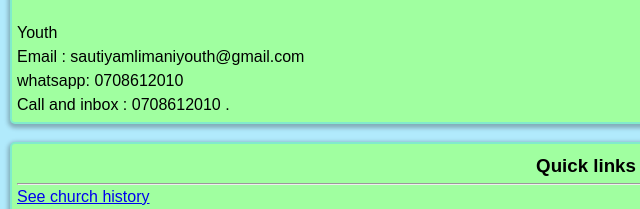
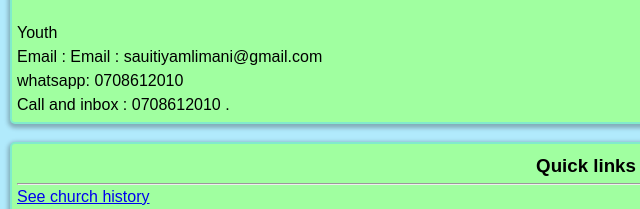
Before and after one commit to sautiyamilimani/church, a plain HTML site: page index.html in a window 1280 px wide. Shown: the part 1381-1590 px from the top of the page, 54-694 px from the left. Drawn offline with Linux system fonts and the light colour scheme.

Commit message:
Update index.html

```diff
--- a/index.html
+++ b/index.html
@@ -527,7 +527,9 @@
                         <li>
                             Youth
                             <br>
-                            Email : <a href="mailto:sautiyamlimaniyouth@gmail.com">sautiyamlimaniyouth@gmail.com</a>
+                            Email :    Email : <a href="mailto:sauitiyamlimani@gmail.com?cc=gregsonmwavuna3@gmail.com&subject=SUPPORT REQUEST FOR SAUTI YA MLIMANI">
+                        sauitiyamlimani@gmail.com
+                        </a>
                             <br>
                             whatsapp: <a href="https://wa.me://+254708612010">0708612010</a>
                             <br>
```
